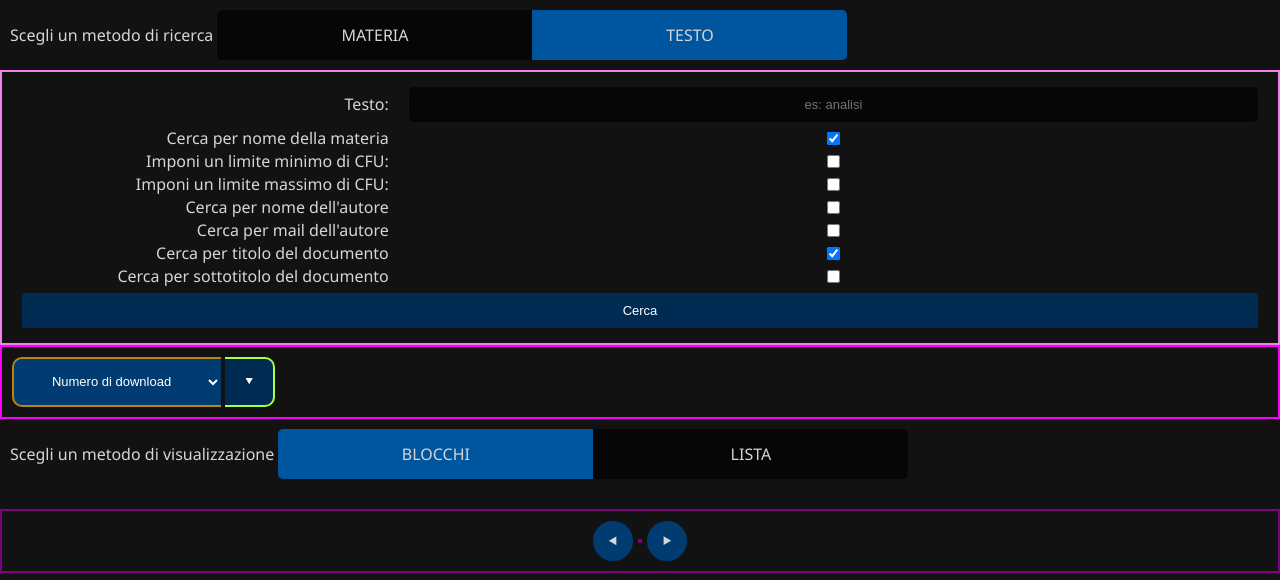
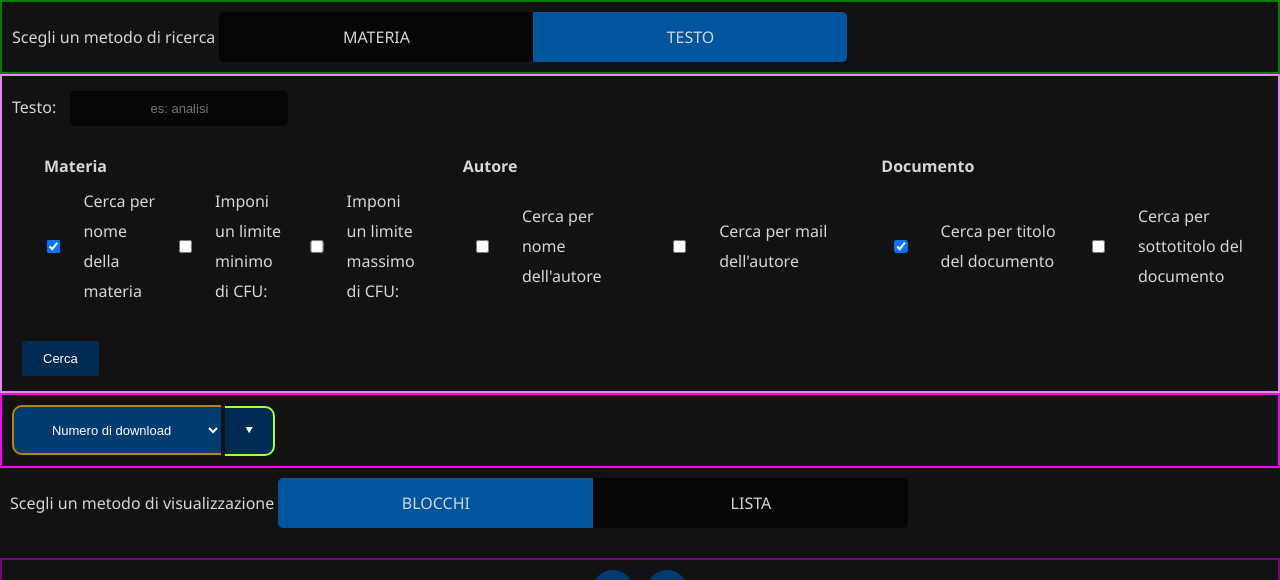
Before and after one commit to AlessioSmn/Repository-degli-Studenti, a PHP site: page /search.php in a window 1280 px wide. Shown: the part 164-744 px from the top of the page. Run offline with PHP 8.4, Linux system fonts and the light colour scheme; the visitor is signed in with stand-in values (Sample User, id 1); data that the repository does not hold is empty; some web fonts are replaced.

Commit message:
visual changes for search by text

```diff
--- a/search.php
+++ b/search.php
@@ -37,6 +37,30 @@ include "php/logControl/loginControl.php";
       <!-- changeOptionInToggleOptions() -->
       <script src="js/toggleElement.js"></script>
 
+      <style>
+            .match-options{
+                  display: flex;
+                  align-items: stretch;
+            }
+            .match-options fieldset{
+                  flex: 3; /* Tre fiedset affiancati */
+                  display: flex;
+                  display: flex;
+                  flex-direction: row;
+                  border: 0px;
+                  border-right-width: 1px;
+            }
+            .match-options fieldset > *{
+                  flex: 1;
+            }
+            .cfu-filter button{
+                  border-radius: 20px;
+                  height: 30px;
+                  width: 30px;
+                  padding: 0px;
+                  line-height: 30px;
+            }
+      </style>
 </head>
 <body onload="retrieveDegrees()">
 
@@ -79,7 +103,7 @@ include "php/logControl/loginControl.php";
       </nav>
 
       <!-- Metodo di ricerca -->
-      <section class="switch-option">
+      <section class="switch-option" style="border:2px solid green;">
             <span>Scegli un metodo di ricerca</span>
             <div id="search-method-options-container" class="switch-option-container n2 option-2-selected">
                   <div onclick="displaySearchMode(this, 1)" class="switch-option n2">MATERIA</div>
@@ -103,80 +127,72 @@ include "php/logControl/loginControl.php";
       </section>
 
       <!-- Ricerca per nome della materia -->
-      <section id="searchByTextString" style="display:block;" class="search-method form-grid">
-            <div class="form-grid-data-row">
+      <section id="searchByTextString" style="display:block;" class="search-method">
             <label for="mainText">Testo: </label>
             <input id="mainText" name="mainText" type="text" placeholder="es: analisi" onkeydown="onTextEntered(event)">
-            </div>
 
+            <div class="match-options">
                   <!-- Vincoli sulla materia -->
+                  <fieldset>
+                        <legend>Materia</legend>
                         <div class="form-grid-data-row">
+                              <input id="subName" type="checkbox" checked>
                               <label for="subName">Cerca per nome della materia</label>
-                  <input id="subName" type="checkbox" checked>
                         </div>
                         <div class="form-grid-data-row">
+                              <input id="minCFUcheck" type="checkbox" onchange="toggleLabelCFUvisibility('min')">
                               <label for="minCFUcheck">Imponi un limite minimo di CFU: </label>
-                  <input id="minCFUcheck" type="checkbox" onchange="toggleLabelCFUvisibility('min')">
-                  <div id="minCFUcontainer" style="display: none;">
+                        </div>
+                        <div id="minCFUcontainer" class="form-grid-data-row" style="display: none;">
+                              <label>Limite:</label>
+                              <div class="cfu-filter">
                                     <button onclick="changeCFUvalue(-1, 'min')">-</button>
                                     <label id="minCFUvalue">6</label>
                                     <button onclick="changeCFUvalue(+1, 'min')">+</button>
                               </div>
                         </div>
                         <div class="form-grid-data-row">
+                              <input id="maxCFUcheck" type="checkbox" onchange="toggleLabelCFUvisibility('max')">
                               <label for="maxCFUcheck">Imponi un limite massimo di CFU: </label>
-                  <input id="maxCFUcheck" type="checkbox" onchange="toggleLabelCFUvisibility('max')">
-                  <div id="maxCFUcontainer" style="display: none;">
+                        </div>
+                        <div id="maxCFUcontainer" class="form-grid-data-row" style="display: none;">
+                              <label>Limite</label>
+                              <div class="cfu-filter">
                                     <button onclick="changeCFUvalue(-1, 'max')">-</button>
                                     <label id="maxCFUvalue">12</label>
                                     <button onclick="changeCFUvalue(+1, 'max')">+</button>
                               </div>
                         </div>
+                  </fieldset>
 
                   <!-- Vincoli sull'autore -->
+                  <fieldset>
+                        <legend>Autore</legend>
                         <div class="form-grid-data-row">
+                              <input id="userName" type="checkbox">
                               <label for="userName">Cerca per nome dell'autore</label>
-                  <input id="userName" type="checkbox">
                         </div>
                         <div class="form-grid-data-row">
+                              <input id="userMail" type="checkbox">
                               <label for="userMail">Cerca per mail dell'autore</label>
-                  <input id="userMail" type="checkbox">
+                        </div>
+                  </fieldset>
+
+                  <!-- Vincoli sul documento -->
+                  <fieldset>
+                        <legend>Documento</legend>
+                        <div class="form-grid-data-row">
+                              <input id="docTitle" type="checkbox" checked>
+                              <label for="docTitle">Cerca per titolo del documento</label>
+                        </div>
+                        <div class="form-grid-data-row">
+                              <input id="docSubtitle" type="checkbox">
+                              <label for="docSubtitle">Cerca per sottotitolo del documento</label>
+                        </div>
+                  </fieldset>
             </div>
 
-            <!-- Vincoli sul documento -->
-            <div class="form-grid-data-row">
-                  <label for="docTitle">Cerca per titolo del documento</label>
-                  <input id="docTitle" type="checkbox" checked>
-            </div>
-            <div class="form-grid-data-row">
-                  <label for="docSubtitle">Cerca per sottotitolo del documento</label>
-                  <input id="docSubtitle" type="checkbox">
-            </div>
-
-            <div class="form-grid-bottom-rows">
             <button onclick="mainSearch('text')">Cerca</button>
-            </div>
-
-                  <!--
-
-                  <button id="subjectFieldsetOpen" type="button" onclick="OpenSearchNameFieldset('subject')">Apri subject</button>
-                  <button id="documentFieldsetOpen" type="button" onclick="OpenSearchNameFieldset('document')">Apri doc</button>
-                  <button id="userFieldsetOpen" type="button" onclick="OpenSearchNameFieldset('user')">Apri user</button>
-
-                  <fieldset id="subjectFieldset" style="display:none;" disabled>
-                        <legend>Materia</legend>
-                        <button type="button" onclick="CloseSearchNameFieldset('subject')" class="closeFieldset">X</button>
-                  </fieldset>
-                  <fieldset id="documentFieldset" style="display:none;" disabled>
-                        <legend>Documento</legend>
-                        <button type="button" onclick="CloseSearchNameFieldset('document')" class="closeFieldset">X</button>
-                  </fieldset>
-                  <fieldset id="userFieldset" style="display:none;" disabled>
-                        <legend>Autore</legend>
-                        <button type="button" onclick="CloseSearchNameFieldset('user')" class="closeFieldset">X</button>
-                  </fieldset>
-
-                  -->
 
       </section>
 
@@ -543,7 +559,7 @@ include "php/logControl/loginControl.php";
       function toggleLabelCFUvisibility(id){
             let CFUcontainer = document.getElementById(id + "CFUcontainer");
             let vis = CFUcontainer.style.display;
-            CFUcontainer.style.display = (vis == 'none') ? 'inline' : 'none';
+            CFUcontainer.style.display = (vis == 'none') ? 'flex' : 'none';
       }
 
       </script>
```
Lines whose indentation alone changed are shown as unchanged.
